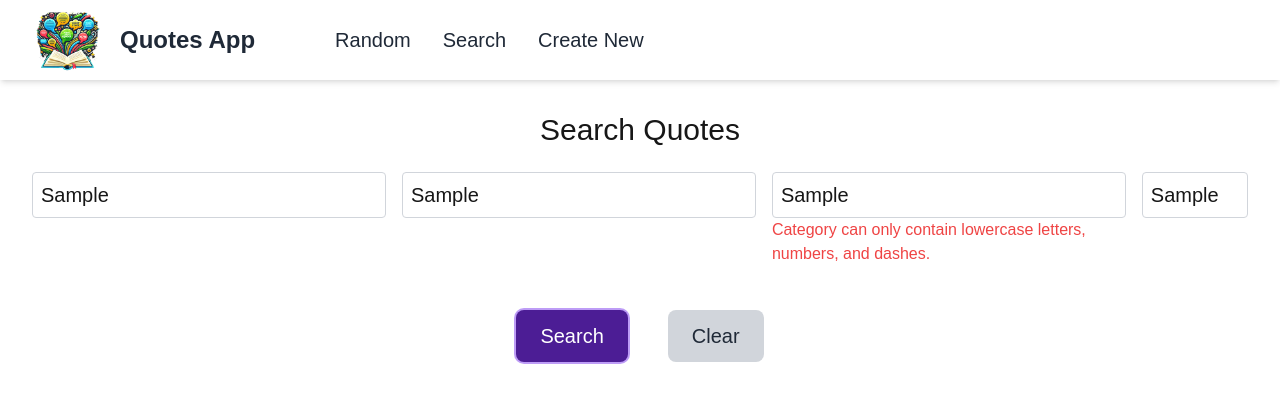
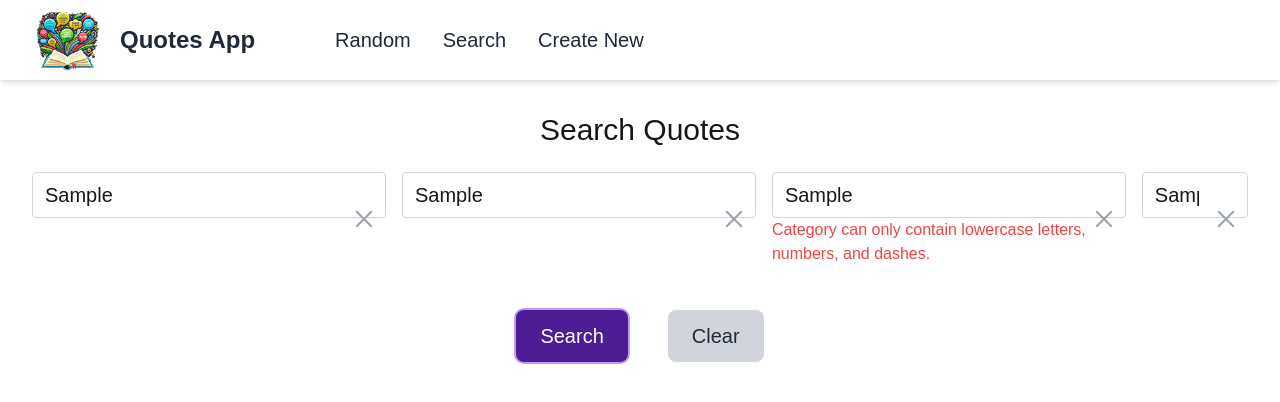
Before and after one commit to serlisovyk/Quotes, a Next.js app in the folder client/: page /search in a window 1280 px wide. Both pictures are taken after typing "Sample", "Sample", "Sample", "Sample" into the empty fields and a click on the button "Search". Shown: the top 402 px of the page. Built offline with nearby package versions, Linux system fonts and the light colour scheme; no server answers.

Commit message:
Add close btn into inputField

```diff
--- a/client/app/(routes)/search/page.jsx
+++ b/client/app/(routes)/search/page.jsx
@@ -99,9 +99,10 @@ export default function SearchQuotesPage() {
       <h1 className="text-3xl mb-6 text-center dark:text-white">Search Quotes</h1>
 
       <div className="text-xl grid grid-cols-1 md:grid-cols-[1fr_1fr_1fr_0.3fr] gap-4 mb-6">
-        {searchInputFields.map(({ name, placeholder, value, error }) => (
+        {searchInputFields.map(({ id, name, placeholder, value, error }) => (
           <InputField
-            key={name}
+            key={id}
+            id={id}
             placeholder={placeholder}
             value={value}
             onChange={(e) => handleInputChange(name, e.target.value)}
--- a/client/app/_components/InputField.jsx
+++ b/client/app/_components/InputField.jsx
@@ -1,3 +1,5 @@
+import { useRef } from 'react'
+
 export default function InputField({
   id,
   placeholder,
@@ -6,19 +8,43 @@ export default function InputField({
   error,
   showError,
 }) {
+  const inputRef = useRef(null)
+
+  const handleClear = () => {
+    onChange({ target: { value: '' } })
+    inputRef.current?.focus()
+  }
+
   return (
-    <div className="w-full">
+    <div className="relative w-full">
       <label htmlFor={id} className="sr-only">
         {placeholder}
       </label>
       <input
         type="text"
+        ref={inputRef}
         id={id}
         placeholder={placeholder}
         value={value}
         onChange={onChange}
-        className="p-2 w-full border border-gray-300 rounded dark:bg-gray-800 dark:border-gray-600 dark:text-white"
+        className="py-2 pl-3 pr-12 w-full border border-gray-300 rounded dark:bg-gray-800 dark:border-gray-600 dark:text-white"
       />
+      {value && (
+        <button
+          type="button"
+          onClick={handleClear}
+          aria-label="Clear input field"
+          className="absolute inset-y-0 right-3 flex items-center text-gray-400 hover:text-gray-600 dark:text-gray-300 focus:outline-none focus-visible:ring-2 focus-visible:ring-blue-500"
+        >
+          <svg
+            className="h-5 w-5 fill-current"
+            viewBox="0 0 20 20"
+            xmlns="http://www.w3.org/2000/svg"
+          >
+            <path d="M10 8.586L2.929 1.515 1.515 2.929 8.586 10l-7.071 7.071 1.414 1.414L10 11.414l7.071 7.071 1.414-1.414L11.414 10l7.071-7.071-1.414-1.414L10 8.586z" />
+          </svg>
+        </button>
+      )}
       {showError && error && <p className="text-red-500 text-base">{error}</p>}
     </div>
   )
--- a/client/app/_config/inputFields.js
+++ b/client/app/_config/inputFields.js
@@ -24,24 +24,28 @@ export const createQuoteInputFields = ({ values, setValues, validationErrors })
 
 export const createSearchInputFields = ({ searchValues, validationErrors }) => [
   {
+    id: 'text',
     name: 'text',
     placeholder: 'Search by text',
     value: searchValues.text,
     error: validationErrors.text,
   },
   {
+    id: 'author',
     name: 'author',
     placeholder: 'Search by author',
     value: searchValues.author,
     error: validationErrors.author,
   },
   {
+    id: 'category',
     name: 'category',
     placeholder: 'Search by category',
     value: searchValues.category,
     error: validationErrors.category,
   },
   {
+    id: 'limit',
     name: 'limit',
     placeholder: 'Limit',
     value: searchValues.limit || '',
```
